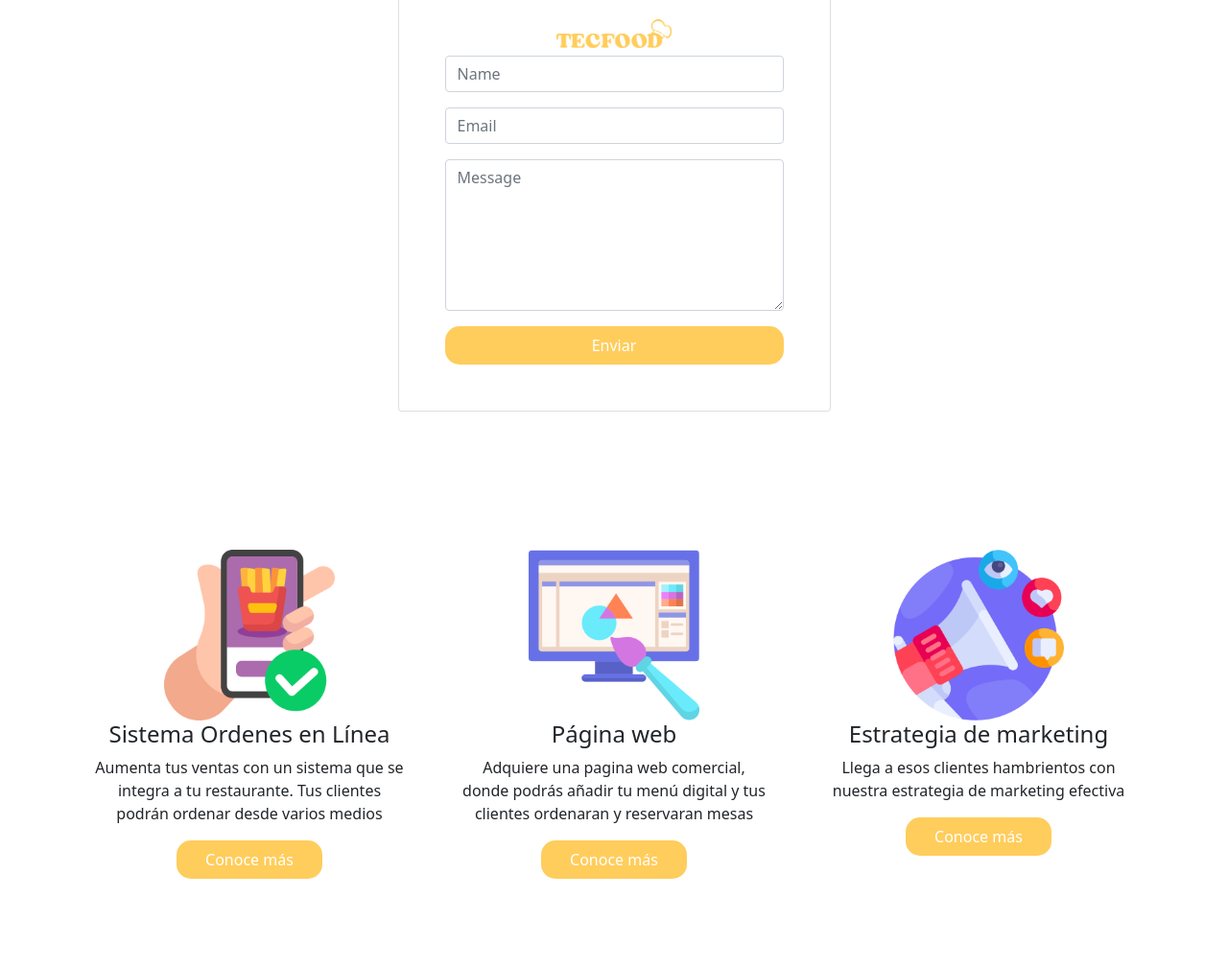
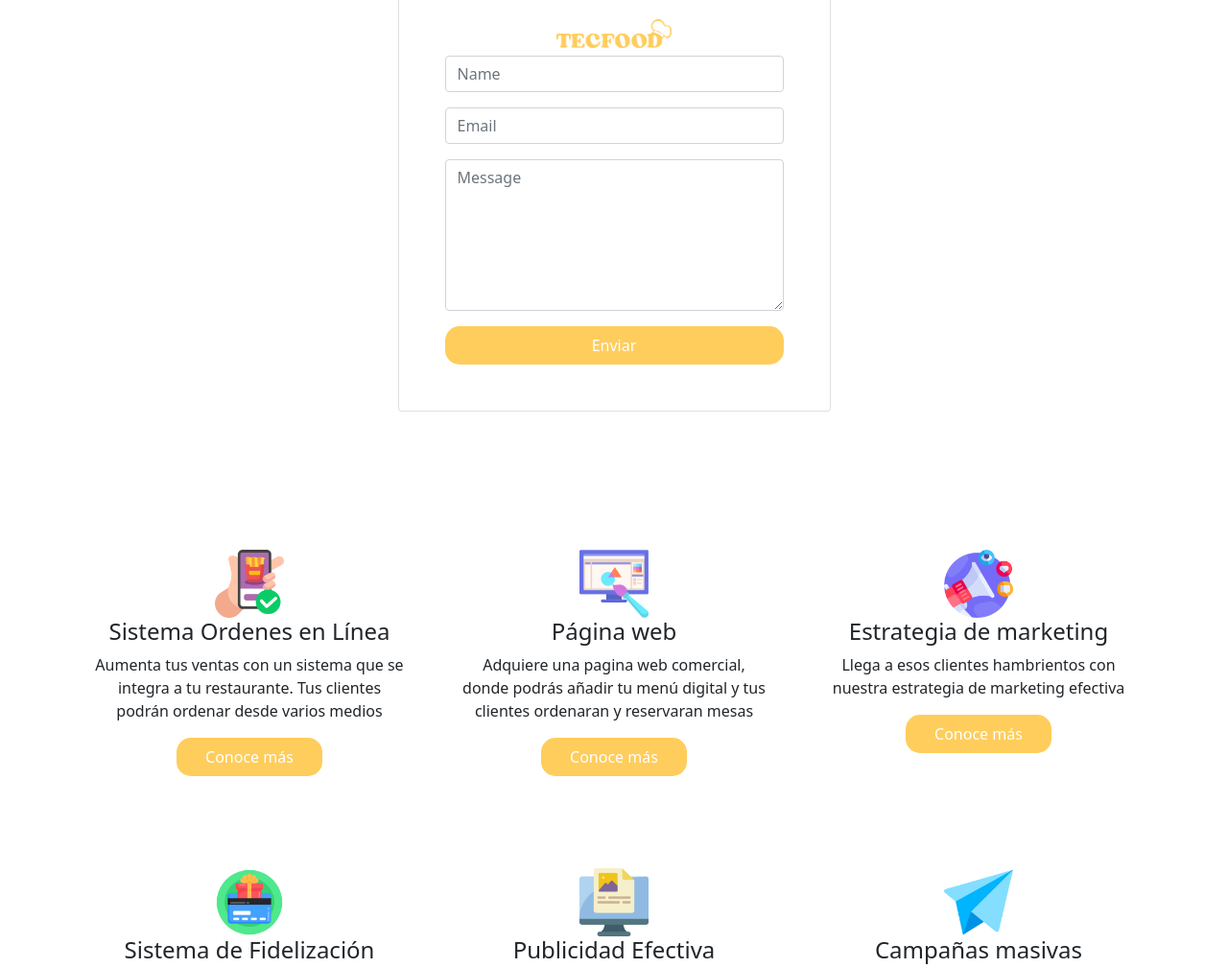
Before and after one commit to VikingAntonio/landingpagetecfood, a plain HTML site: page docs/tecfood.html in a window 1280 px wide. Shown: the part 561-1570 px from the top of the page at 96% size. Drawn offline with nearby package versions, Linux system fonts and the light colour scheme; some packages are replaced by stand-ins of ours; a script that the page names is missing.

Commit message:
Update styles.css

```diff
--- a/docs/assets/css/styles.css
+++ b/docs/assets/css/styles.css
@@ -87,9 +87,9 @@ model-viewer {
 }
 
 #servicios img {
-  width: 50%;
+  width: 20%;
 }
 
 .servi img {
-  width: 50%;
+  width: 20%;
 }
```
